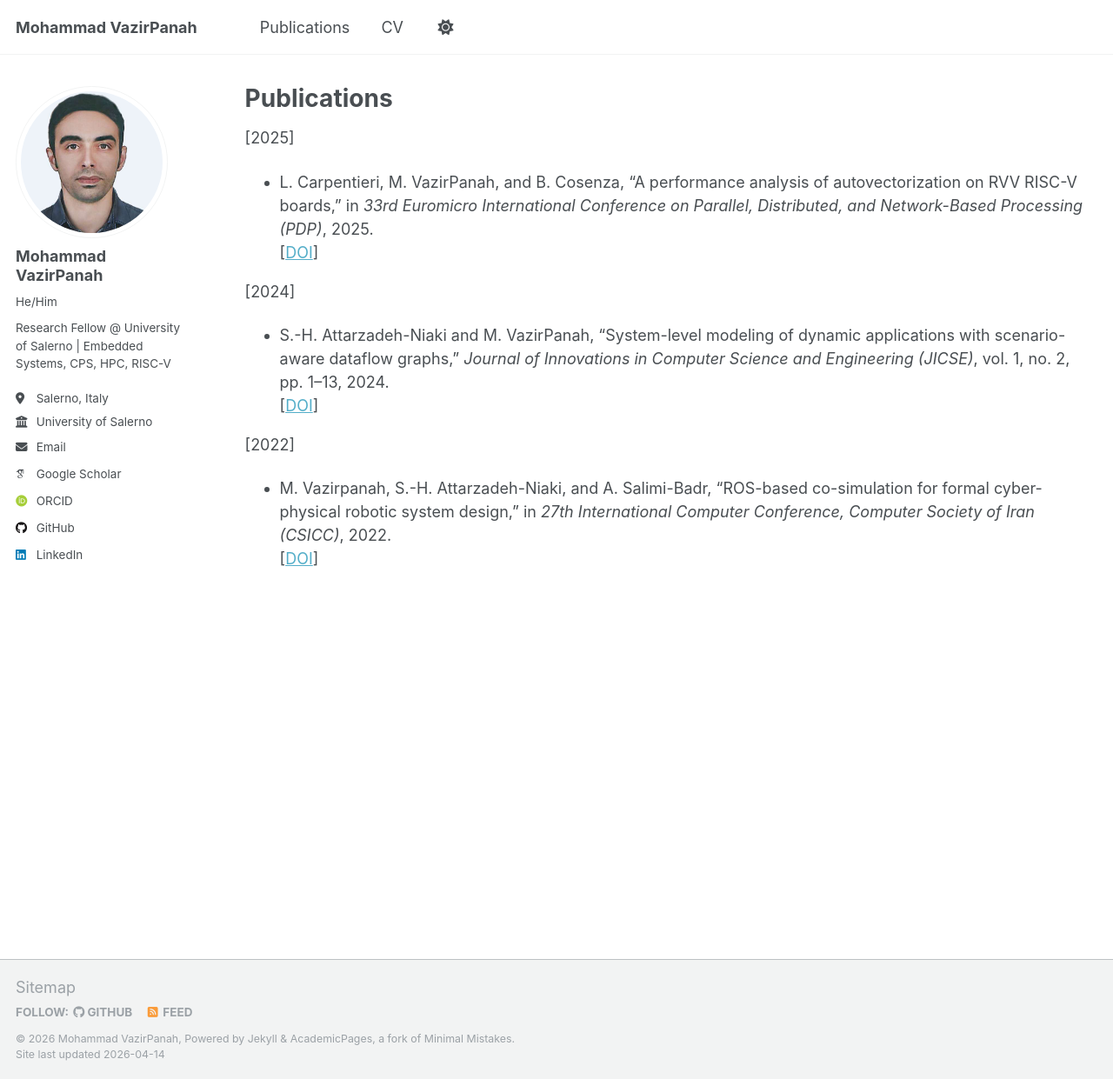
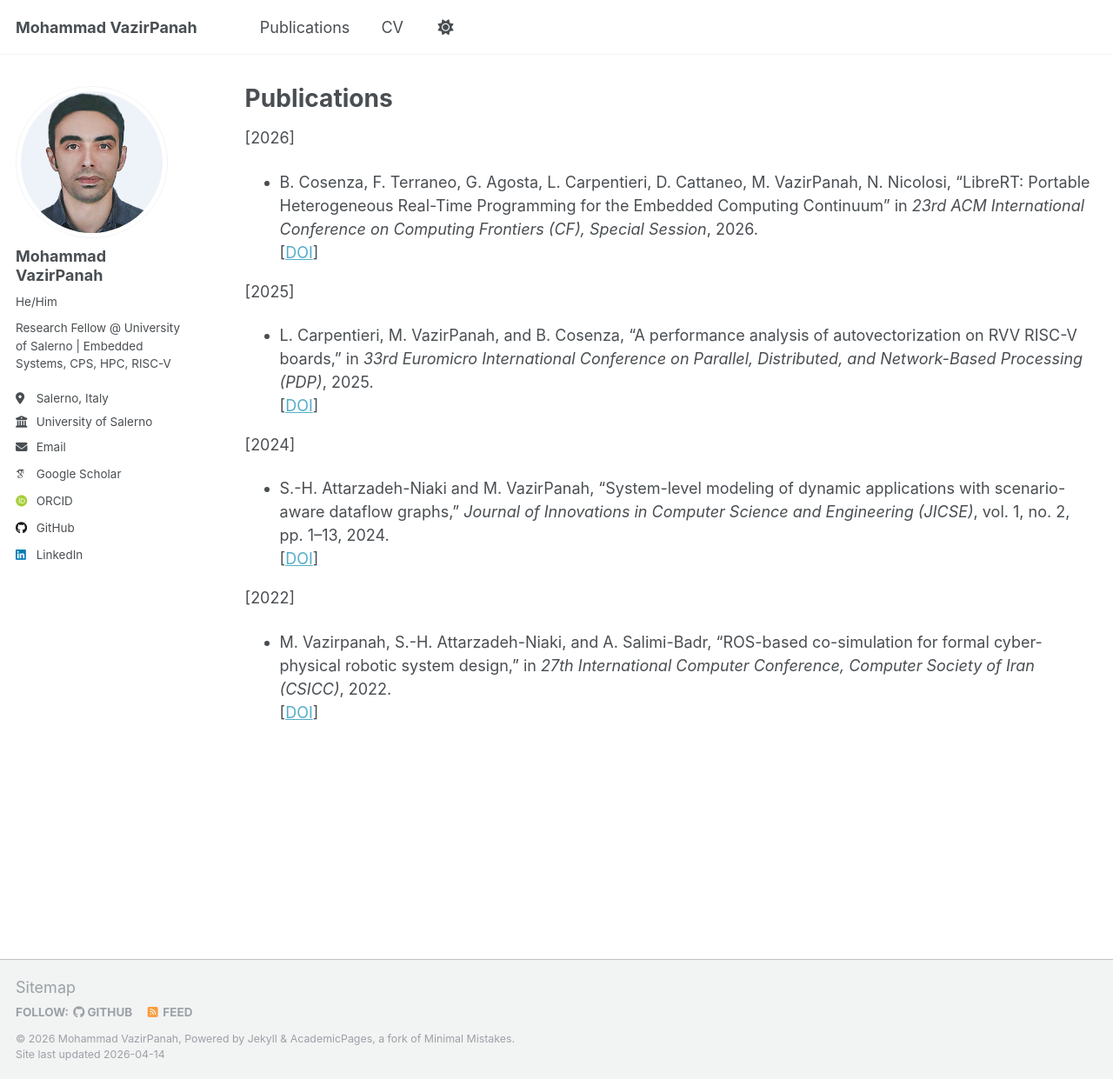
Before and after one commit to mohammadvazirpanah/mohammadvazirpanah.github.io, a Jekyll site: the page built from _pages/publications.md, in a window 1280 px wide and 1241 px high. Shown: the whole window at 87% size. Built offline with Jekyll 4.4.1, drawn with Linux system fonts in a browser that asks for light colours; some web fonts are replaced.

Commit message:
Add LibreRT publication
Added a new publication entry for 2026 and updated the formatting.

```diff
--- a/_pages/publications.md
+++ b/_pages/publications.md
@@ -5,6 +5,10 @@ permalink: /publications/
 author_profile: true
 css_class: small-font
 ---
+
+[2026]
+- B. Cosenza, F. Terraneo, G. Agosta, L. Carpentieri, D. Cattaneo, M. VazirPanah, N. Nicolosi, “LibreRT: Portable Heterogeneous Real-Time Programming for the Embedded Computing Continuum” in *23rd ACM International Conference on Computing Frontiers (CF), Special Session*, 2026.
+[[DOI](https://doi.org/10.1145/3801488.3806240)]
 
 [2025]
 - L. Carpentieri, M. VazirPanah, and B. Cosenza, “A performance analysis of autovectorization on RVV RISC-V boards,” in *33rd Euromicro International Conference on Parallel, Distributed, and Network-Based Processing (PDP)*, 2025.
```
